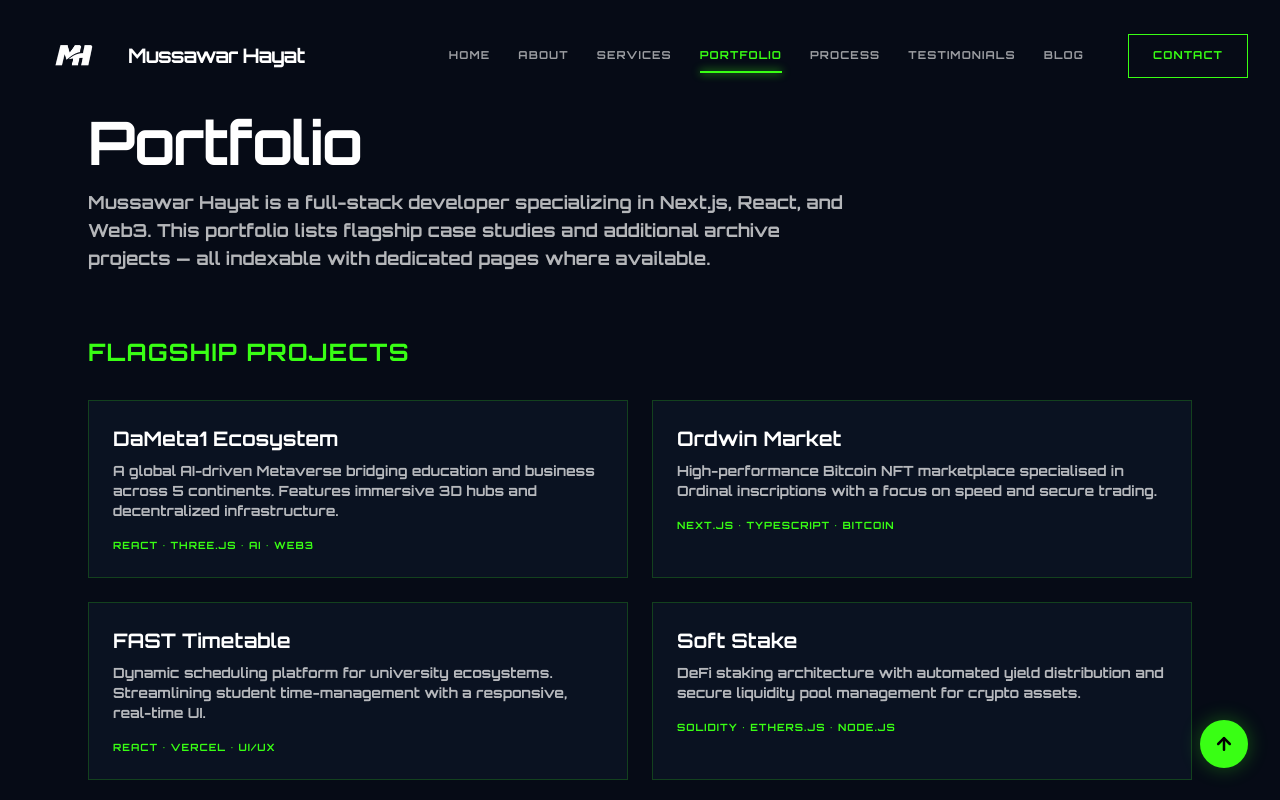
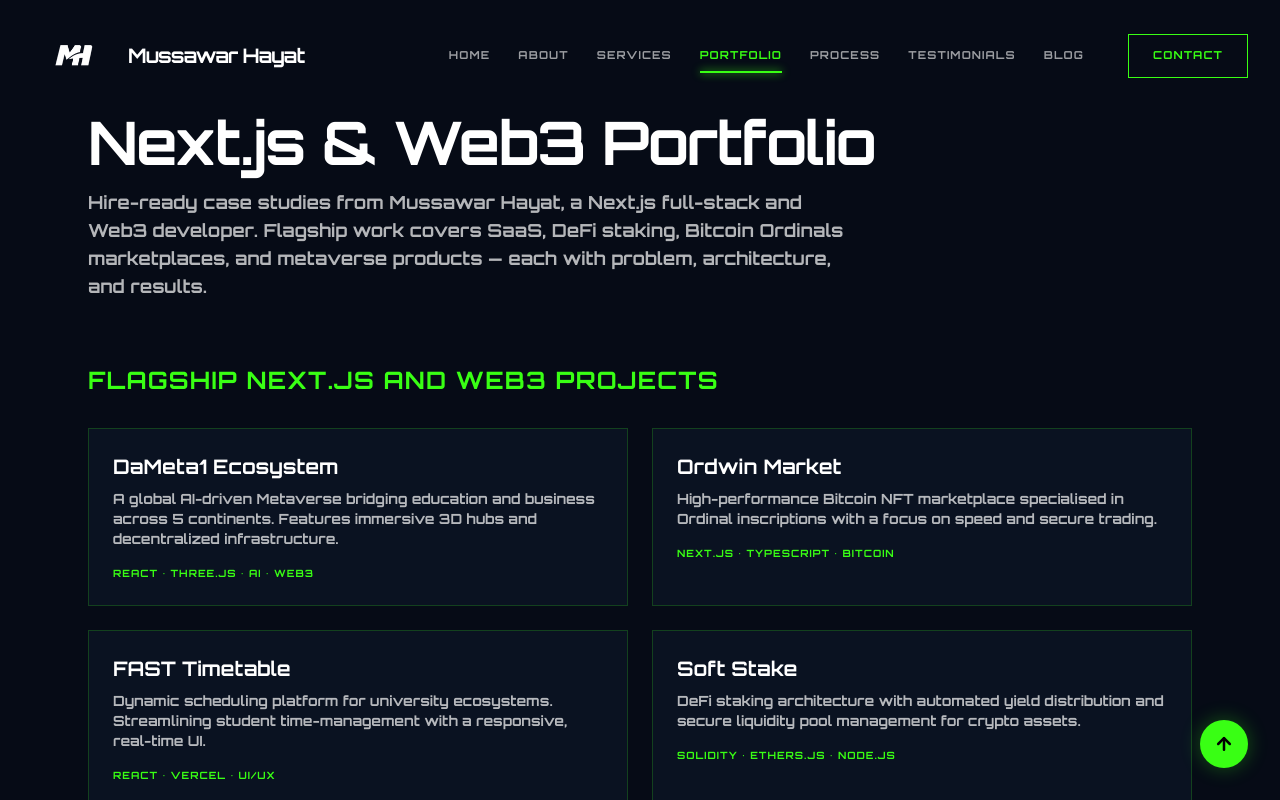
Before and after one commit to khanzada-web/portfilio, a Next.js app: page /portfolio in a window 1280 px wide. Shown: the top 800 px of the page. Built offline with nearby package versions, Linux system fonts and the light colour scheme.

Commit message:
SEO: homepage FAQ schema, contact and portfolio commercial metadata

```diff
--- a/app/contact/page.tsx
+++ b/app/contact/page.tsx
@@ -6,8 +6,9 @@ import { Contact } from '@/app/components/sections/Contact'
 import { BreadcrumbSchema } from '@/app/components/seo/BreadcrumbSchema'
 
 export const metadata: Metadata = {
-  title: 'Contact — Hire Full-Stack Developer',
-  description: 'Contact Mussawar Hayat to hire a full-stack developer for React, Next.js, Node.js, TypeScript, Web3, Solidity and DevOps projects.',
+  title: 'Contact — Hire a Next.js Full-Stack & Web3 Developer',
+  description:
+    'Contact Mussawar Hayat to hire a Next.js full-stack developer for React, TypeScript, Node.js, SaaS, Solidity smart contracts, Web3 DApps, and DevOps. Usually replies within 24 hours.',
   keywords: [
     'contact Mussawar Hayat',
     'hire full-stack developer',
@@ -54,10 +55,8 @@ export default function ContactPage() {
         <Header />
 
       <main role="main" id="main-content" className="relative z-10">
-        {/* Contact Section */}
         <Contact />
 
-        {/* Cross-links */}
         <div className="pb-16 px-6">
           <div className="max-w-4xl mx-auto text-center">
             <p className="text-white/40 text-sm font-orbitron uppercase tracking-widest mb-6">
--- a/app/page.tsx
+++ b/app/page.tsx
@@ -21,7 +21,18 @@ import { FAQSchema } from "./components/seo/FAQSchema";
 export const metadata: Metadata = {
   title: "Hire Next.js Full-Stack & Web3 Developer | Mussawar Hayat",
   description:
-    "Hire Mussawar Hayat — Next.js full-stack & Web3 developer. SaaS, DApps, smart contracts, React Native. Remote for North America & Europe.",
+    "Hire a Next.js full-stack developer for SaaS, React apps, Node.js APIs, Solidity smart contracts, and Web3 DApps. Mussawar Hayat ships production products remotely for North America and Europe.",
+  keywords: [
+    "hire Next.js developer",
+    "full-stack developer for hire",
+    "Web3 developer",
+    "Solidity developer",
+    "React developer freelance",
+    "Next.js SaaS developer",
+    "TypeScript full-stack developer",
+    "hire Web3 developer",
+    "Mussawar Hayat",
+  ],
   alternates: {
     canonical: "/",
   },
@@ -85,6 +96,16 @@ const FAQ_ITEMS = [
     answer:
       "Contact him through the contact form on https://mussawarhayat.site/contact, or via LinkedIn (https://www.linkedin.com/in/mussawar-hayat-187768233) or email (zada38843@gmail.com). Engagement models range from short-term consulting to full long-term project development.",
   },
+  {
+    question: "Can you build a production Next.js SaaS from scratch?",
+    answer:
+      "Yes. Typical SaaS work includes Next.js App Router, TypeScript, Prisma and PostgreSQL, authentication, Stripe billing, admin dashboards, and CI/CD to a VPS or managed host. One engineer owns frontend, API, data, and deployment.",
+  },
+  {
+    question: "Do you audit or harden existing Next.js and Web3 codebases?",
+    answer:
+      "Yes. Common reviews cover Server Actions auth, Prisma connection pooling, wallet connection flows, smart-contract integration safety, Core Web Vitals, and production Docker or Nginx deployments.",
+  },
 ] as const;
 
 export default function Home() {
--- a/app/portfolio/page.tsx
+++ b/app/portfolio/page.tsx
@@ -6,9 +6,17 @@ import { BreadcrumbSchema } from '@/app/components/seo/BreadcrumbSchema';
 import { PROJECTS } from '@/app/lib/projects';
 
 export const metadata: Metadata = {
-  title: 'Portfolio — Featured Full-Stack & Web3 Projects',
+  title: 'Next.js & Web3 Portfolio — Case Studies by Mussawar Hayat',
   description:
-    'Portfolio of Mussawar Hayat: full-stack & Web3 projects including DaMeta1, Ordwin Market, DEX interfaces, and production SaaS apps.',
+    'Next.js, React, Solidity, and Bitcoin Ordinals case studies by Mussawar Hayat: DaMeta1, Ordwin Market, DeFi staking, DEX interfaces, and production SaaS.',
+  keywords: [
+    'Next.js portfolio',
+    'Web3 developer portfolio',
+    'Bitcoin Ordinals marketplace',
+    'DeFi developer case study',
+    'full-stack project portfolio',
+    'Mussawar Hayat',
+  ],
   alternates: { canonical: '/portfolio' },
   openGraph: {
     title: 'Portfolio | Mussawar Hayat — Full-Stack & Web3 Developer',
@@ -43,16 +51,16 @@ export default function PortfolioPage() {
         <main id="main-content" role="main" className="pt-28 pb-20">
           <div className="max-w-6xl mx-auto px-4 sm:px-6">
             <h1 className="text-4xl md:text-6xl font-bold text-white tracking-tight mb-4">
-              Portfolio
+              Next.js & Web3 Portfolio
             </h1>
             <p className="text-white/70 font-sans text-lg max-w-3xl mb-16">
-              Mussawar Hayat is a full-stack developer specializing in Next.js, React, and Web3.
-              This portfolio lists flagship case studies and additional archive projects — all
-              indexable with dedicated pages where available.
+              Hire-ready case studies from Mussawar Hayat, a Next.js full-stack and Web3 developer.
+              Flagship work covers SaaS, DeFi staking, Bitcoin Ordinals marketplaces, and metaverse
+              products — each with problem, architecture, and results.
             </p>
 
             <h2 className="text-2xl font-bold text-[#39FF14] mb-8 uppercase tracking-wider">
-              Flagship Projects
+              Flagship Next.js and Web3 Projects
             </h2>
             <ul className="grid grid-cols-1 md:grid-cols-2 gap-6 mb-20">
               {flagship.map((p) => (
```
